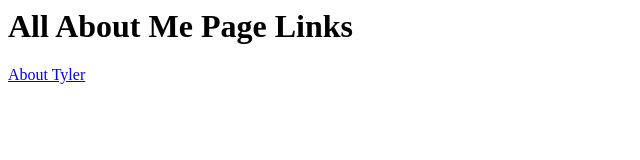
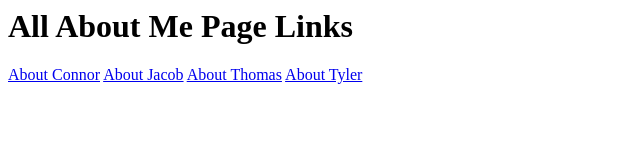
Before and after one commit to connorkolb13/HTML_Fun, a plain HTML site: page index.html in a window 1280 px wide. Shown: the whole page, without its empty margins (0-640 px from the left). Drawn offline with Linux system fonts and the light colour scheme.

Commit message:
Added all links (except Taral) to index

```diff
--- a/index.html
+++ b/index.html
@@ -10,6 +10,9 @@
     <h1>
         All About Me Page Links
     </h1>
-    <a href="tyler.html">About Tyler</a>
+    <a href="/HTML_Fun/Connor/index.html">About Connor</a>
+    <a href="/HTML_Fun/Jacob/index.html">About Jacob</a>
+    <a href= "/HTML_Fun/ThomasSite/thomas.html">About Thomas</a>
+    <a href="/HTML_Fun/tyler/tyler.html">About Tyler</a>
 </body>
 </html>
```
